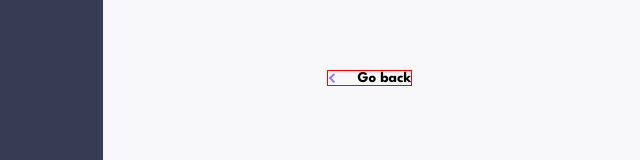
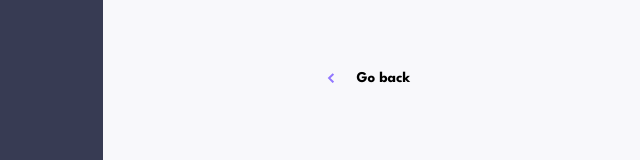
Before and after one commit to Tony-marques/invoice-app, a React (Vite) app: page /1 in a window 1280 px wide. Shown: the part 322-482 px from the top of the page, without its empty margins (0-640 px from the left). Built offline with nearby package versions, Linux system fonts and the light colour scheme.

Commit message:
delete border style

```diff
--- a/src/components/BackButton/BackButton.tsx
+++ b/src/components/BackButton/BackButton.tsx
@@ -24,9 +24,10 @@ const BackButtonStyled = styled.div`
     height: max-content;
     align-items: center;
     gap: 23px;
-        border: 1px solid red;
+    //border: 1px solid red;
+    width: max-content;
 
-        span{
+    span {
         font-weight: 700;
         font-size: 15px;
         display: flex;
```
Lines whose indentation alone changed are shown as unchanged.
